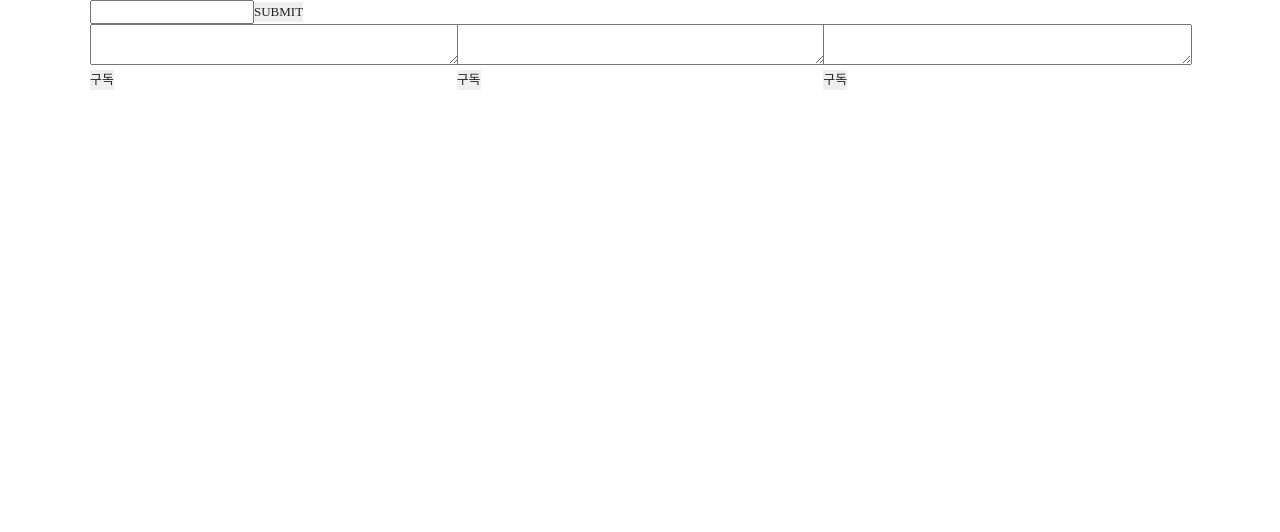
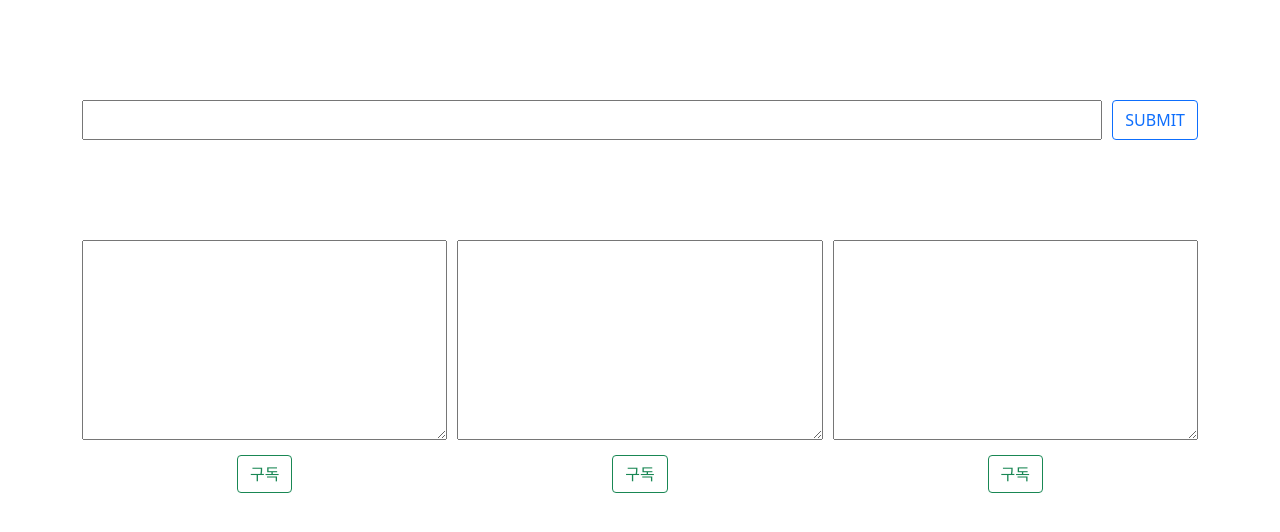
Before and after one commit to siyooooooon/siy._.n, a Vue app: page /subscribe in a window 1280 px wide. Shown: the top 532 px of the page. Built offline with nearby package versions, Linux system fonts and the light colour scheme; a web font is replaced by a local one.

Commit message:
subscribe 작업 중

```diff
--- a/src/assets/css/style.scss
+++ b/src/assets/css/style.scss
@@ -11,6 +11,9 @@ body, input, textarea, select, button, table {font-family: 'Spoqa Han Sans Neo',
 button {
 	border: none;
 }
+button:focus {
+	border: none;
+}
 .container {
 	width: 1100px;
 	margin: 0 auto;
--- a/src/views/Subscribe.vue
+++ b/src/views/Subscribe.vue
@@ -2,21 +2,15 @@
 	<div>
 		<div class="container">
 			<div class="input-wrap">
-				<input type="text">
-				<button>SUBMIT</button>
+				<input v-model="inputSentence" type="text">
+				<b-button variant="outline-primary" @click="submitSentence">SUBMIT</b-button>
 			</div>
 			<div class="subscribe-wrap">
-				<div class="subscriber">
-					<textarea></textarea>
-					<button>구독</button>
-				</div>
-				<div class="subscriber">
-					<textarea></textarea>
-					<button>구독</button>
-				</div>
-				<div class="subscriber">
-					<textarea></textarea>
-					<button>구독</button>
+				<div v-for="(item, index) in subscriberList" :key="index" class="subscriber">
+					<textarea v-model="showSentence"></textarea>
+					<div class="btn-wrap">
+						<b-button variant="outline-success" @click="onSubscribe">구독</b-button>
+					</div>
 				</div>
 			</div>
 		</div>
@@ -26,22 +20,59 @@
 <script>
     export default {
         name: "Subscribe",
+	    data () {
+
+            return {
+                inputSentence: '',
+	            showSentence: '',
+                subscriberList: [{},{},{}],
+            }
+	    },
+	    methods: {
+            async onSubscribe() {
+                this.onSubscribe()
+            },
+		    async submitSentence() {
+                this.showSentence = this.inputSentence;
+		    },
+	    },
     }
 </script>
 
 <style scoped>
 	.input-wrap {
+		padding: 100px 0;
 		width: 100%;
+		display: flex;
+		justify-content: space-between;
+	}
+	.input-wrap input[type=text] {
+		padding: 6px 12px;
+		width: 100%;
+	}
+	.input-wrap .btn {
+		margin-left: 10px;
 	}
 	.subscribe-wrap {
 		display: flex;
 		width: 100%;
 	}
 	.subscribe-wrap .subscriber {
+		margin-right: 10px;
 		width: 33.3333%;
+		display: flex;
+		flex-direction: column;
+	}
+	.subscribe-wrap .subscriber:last-child {
+		margin-right: 0;
+	}
+	.subscribe-wrap .subscriber .btn-wrap {
+		margin-top: 15px;
+		display: flex;
+		justify-content: center;
 	}
 	.subscribe-wrap textarea {
 		width: 100%;
-
+		height: 200px;
 	}
 </style>
```
Also changed, not shown: package.json (+5 -2 lines), src/main.js (+11 -0 lines), 1 other file (tests, documents, lock files or other folders).
